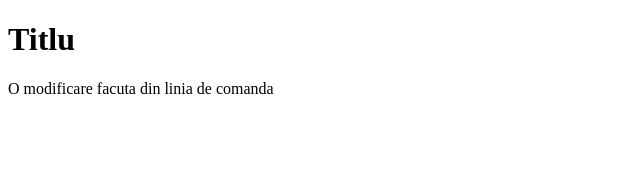
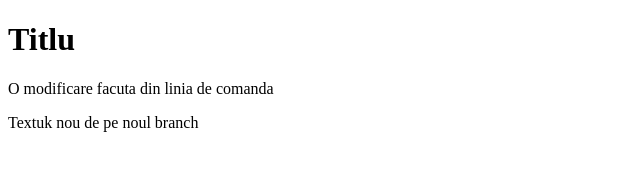
Before and after one commit to ovidutzul/demo, a plain HTML site: page index.html in a window 1280 px wide. Shown: the whole page, without its empty margins (0-640 px from the left). Drawn offline with Linux system fonts and the light colour scheme.

Commit message:
Some more text added

```diff
--- a/index.html
+++ b/index.html
@@ -8,6 +8,7 @@
 <body>
     <h1>Titlu</h1>
     <p>O modificare facuta din linia de comanda</p>
+    <p>Textuk nou de pe noul branch</p>
 </body>
 
 </html>
```
Also changed, not shown: fisierNou.html (+1 -0 lines).
